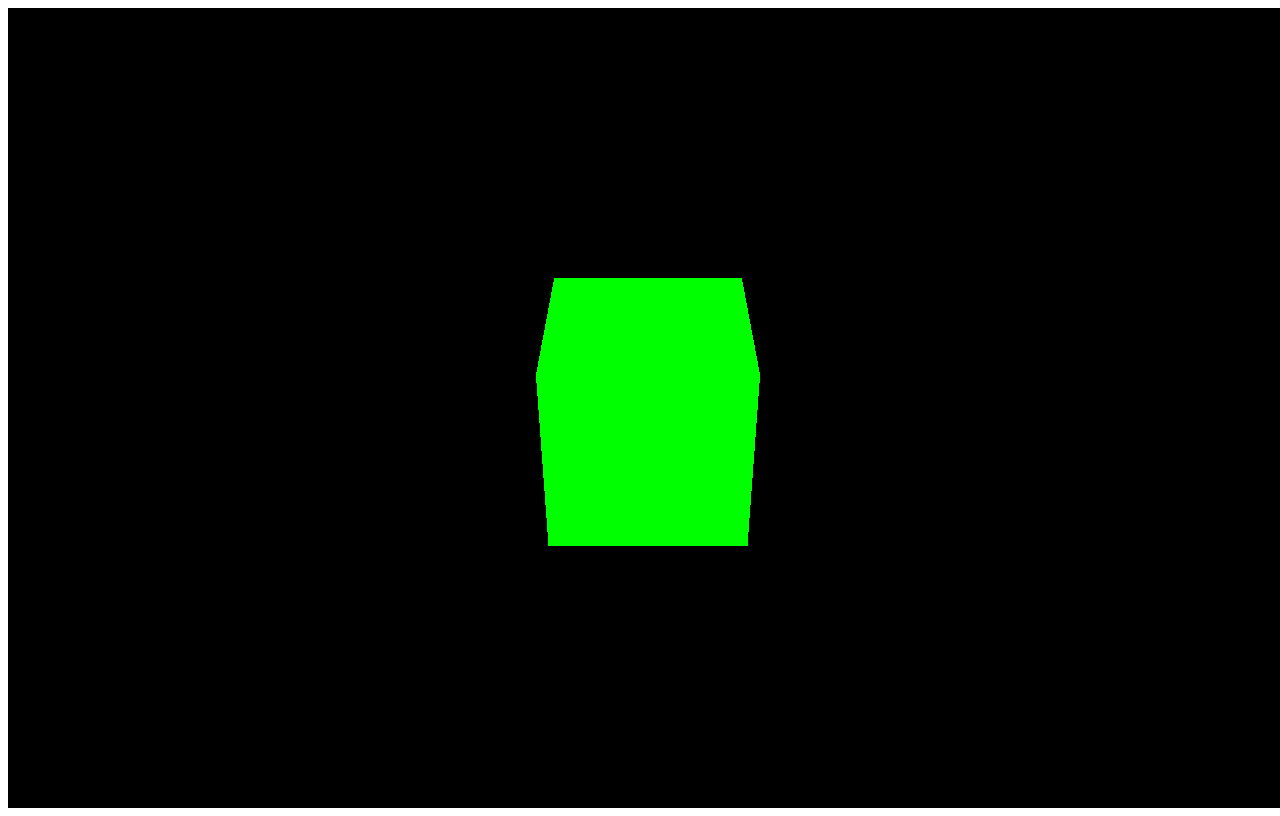
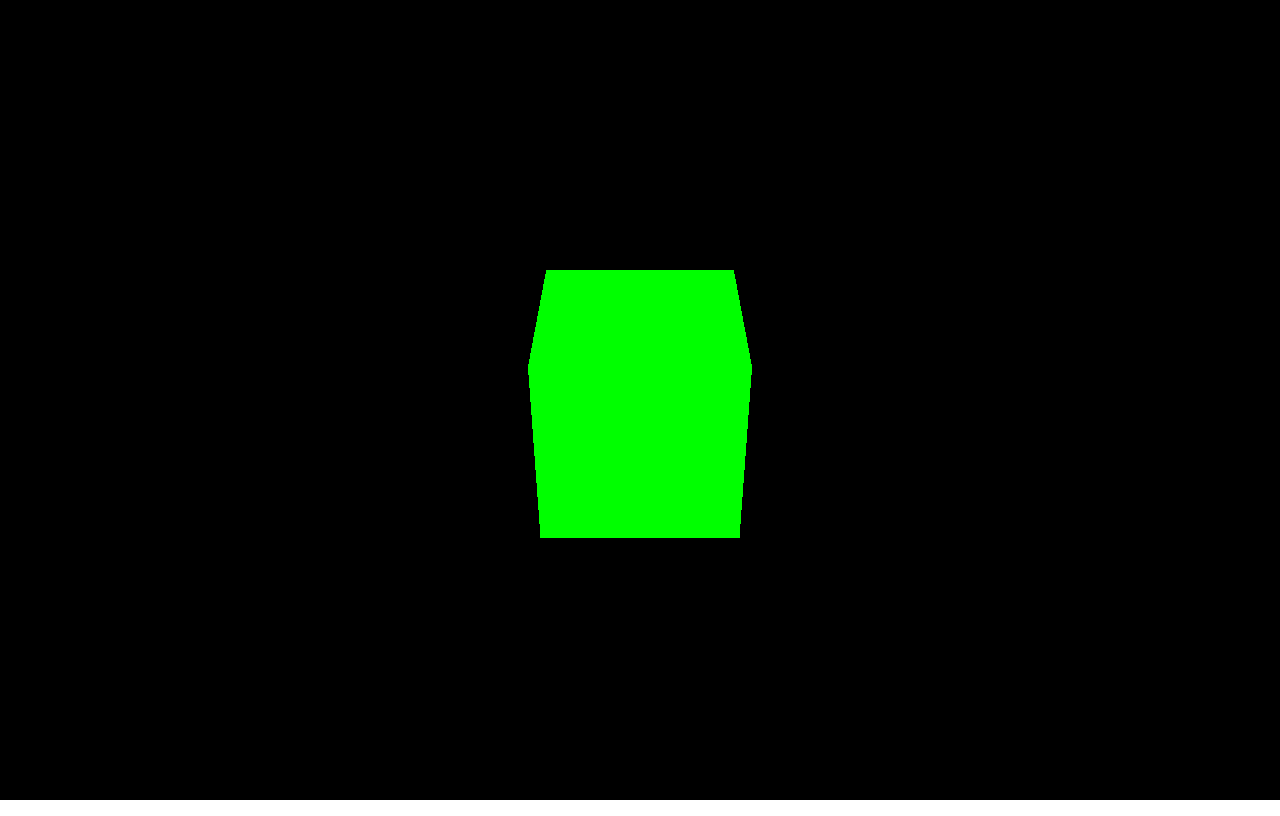
Before and after one commit to w3reality/bs-three, a website: page docs/index.html in a window 1280 px wide. Drawn offline with Linux system fonts and the light colour scheme.

Commit message:
Remove default margin/padding

```diff
--- a/docs/index.html
+++ b/docs/index.html
@@ -2,6 +2,13 @@
 
 <head>
     <title>BuckleScript binding for Three.js</title>
+    <style>
+        html,
+        body {
+            margin: 0px;
+            padding: 0px;
+        }
+    </style>
 </head>
 
 <body>
```
